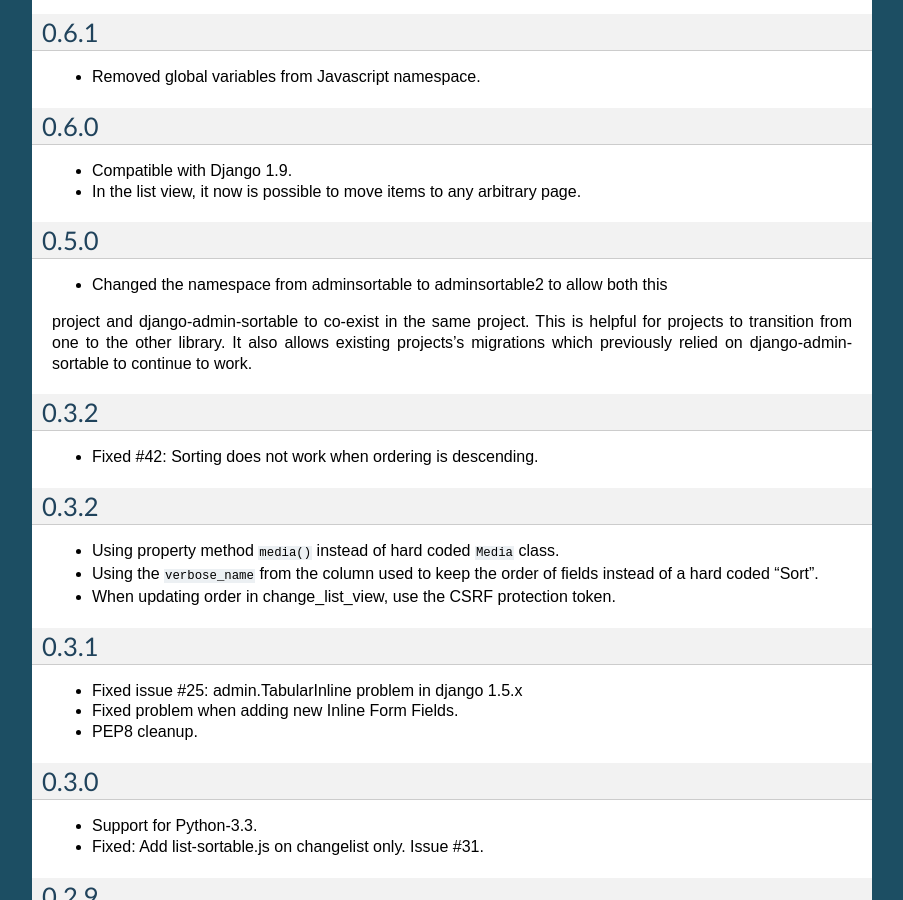
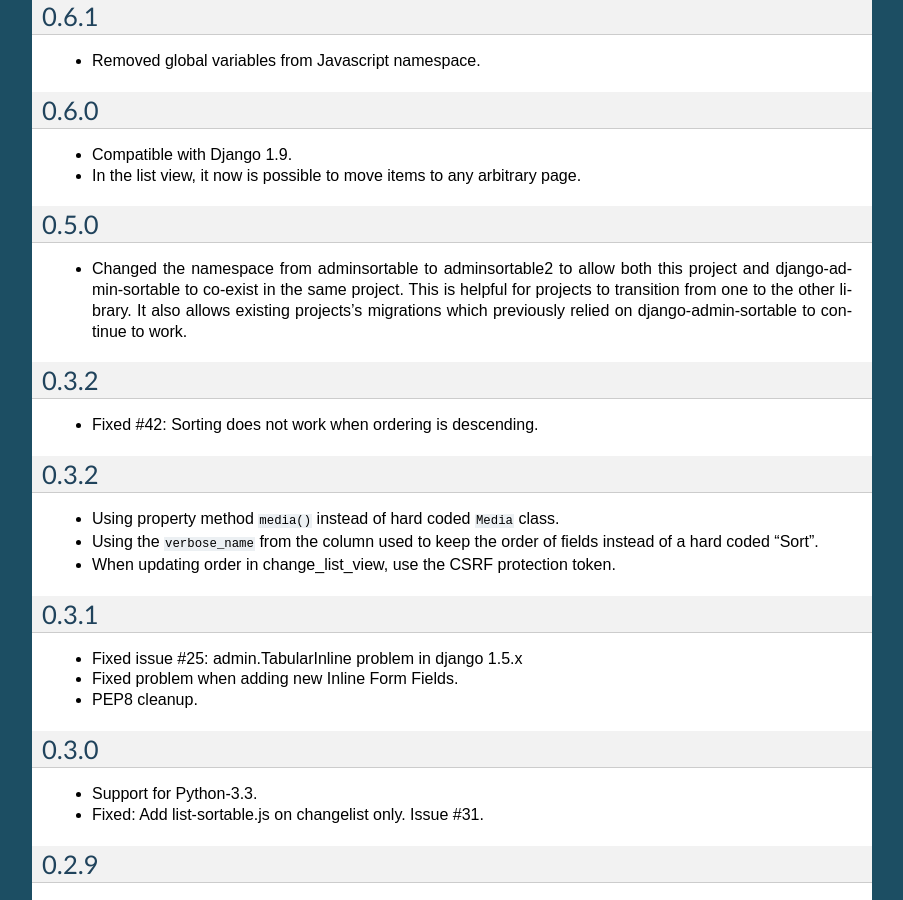
Before and after one commit to jrief/django-admin-sortable2, a Sphinx documentation site: the page built from docs/source/changelog.rst, in a window 1280 px wide and 900 px high, scrolled down 1977 px. Shown: the whole window, without its empty margins (198-1101 px from the left). Built offline with Sphinx 7.4.7, drawn with Linux system fonts in a browser that asks for light colours; some of the changed text lies outside the part shown.

```diff
--- a/docs/source/changelog.rst
+++ b/docs/source/changelog.rst
@@ -26,7 +26,7 @@ Release history
 0.6.15
 ------
 * Fixes #164: TypeError when ``display_list`` in admin contains a callable.
-# Fixes #160: Updated ordering values not getting saved in Tabluar/StackedInlineAdmin.
+* Fixes #160: Updated ordering values not getting saved in Tabluar/StackedInlineAdmin.
 
 0.6.14
 ------
@@ -100,10 +100,10 @@ Release history
 0.5.0
 -----
 * Changed the namespace from adminsortable to adminsortable2 to allow both this
-project and django-admin-sortable to co-exist in the same project. This is
-helpful for projects to transition from one to the other library. It also allows
-existing projects's migrations which previously relied on django-admin-sortable
-to continue to work.
+  project and django-admin-sortable to co-exist in the same project. This is
+  helpful for projects to transition from one to the other library. It also allows
+  existing projects's migrations which previously relied on django-admin-sortable
+  to continue to work.
 
 0.3.2
 -----
```
